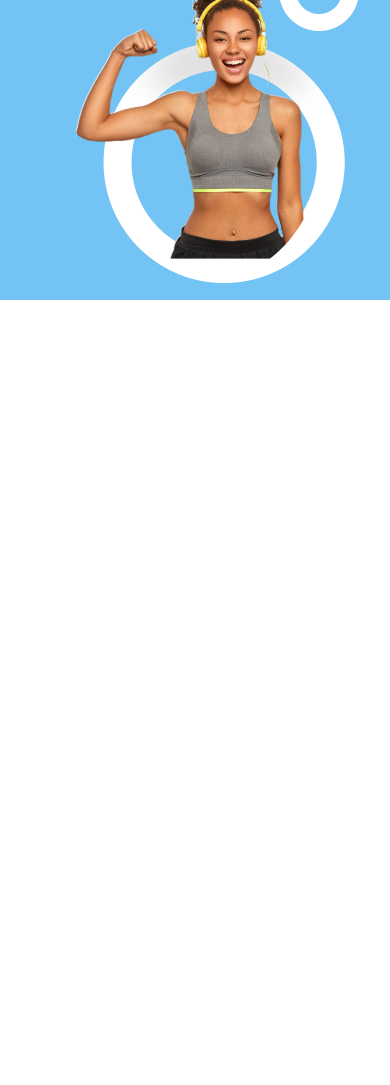
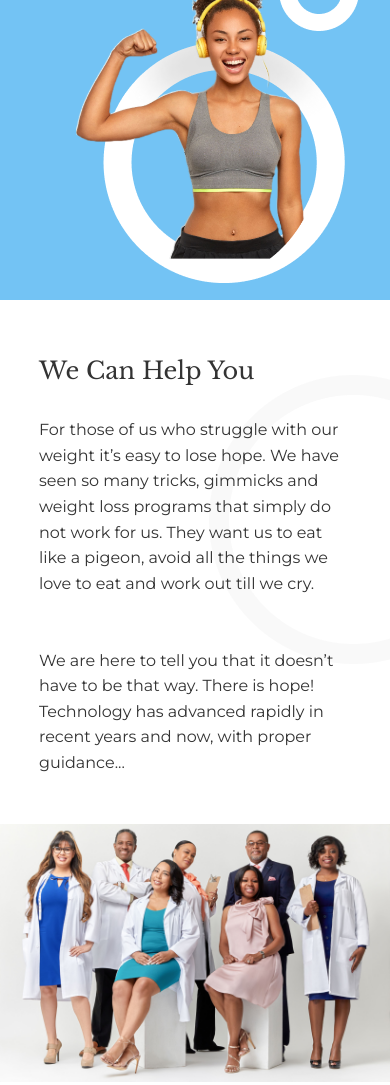
Before and after one commit to Spitelon/A-Better-Weigh-Site, a plain HTML site: page index.html in a window 390 px wide. Shown: the part 2114-3199 px from the top of the page. Before the commit the page ends 2414 px from the top, so only its background shows below. Drawn offline with nearby package versions, Linux system fonts and the light colour scheme.

Commit message:
Add files via upload

```diff
--- a/css/style.css
+++ b/css/style.css
@@ -264,7 +264,7 @@ body {
     color: #C4C4C4;
 }
 
-.activity-card-paragraph{
+.activity-card-paragraph {
     margin: auto;
     padding: auto;
 }
@@ -328,6 +328,60 @@ body {
 .left-text-biceps button {
     margin-bottom: 5rem;
 }
+
+/* PEOPLEGROUP SECTION */
+/* PEOPLEGROUP SECTION */
+/* PEOPLEGROUP SECTION */
+
+
+.people-group-section {
+    background-color: #FFF;
+    height: 49.625rem;
+    background-image: url("../Images/Group-people-desktop.png");
+    background-repeat: no-repeat;
+    background-position: bottom;
+    background-attachment: local;
+}
+
+.people-group-content {
+    display: flex;
+    flex-direction: column;
+    text-align: center;
+}
+
+.people-group-text-part-1 {
+    margin-top: 3rem;
+}
+
+.people-group-text-part-1 h3 {
+    color: #333;
+    font-family: 'Libre Baskerville', sans-serif;
+    font-size: 32px;
+    font-weight: 400;
+}
+
+.people-group-content p {
+    color: #333;
+    font-family: 'Montserrat', sans-serif;
+    font-size: 16px;
+    line-height: 25.6px;
+    width: 71.25rem;
+    max-width: 110%;
+}
+
+.text-part-1-parapgraph-tablet-mobile {
+    display: none;
+}
+
+.people-group-button {
+    align-self: center;
+}
+
+.people-group-picture-tablet-mobile {
+    display: none;
+}
+
+
 
 /* NAV HAMBURGER */
 /* NAV HAMBURGER */
@@ -557,6 +611,55 @@ body {
         justify-content: center;
     }
 
+    .people-group-section {
+        background-image: url("../Images/Ellipse-group-people-mobile.png");
+        background-repeat: no-repeat;
+        background-position: right top 75px;
+        background-attachment: local;
+    }
+
+    .people-group-picture-tablet-mobile {
+        display: flex;
+        justify-content: center;
+        margin-top: 2rem;
+    }
+
+    .people-group-picture-tablet-mobile img {
+        max-width: 100%;
+        width: 100%;
+        height: auto;
+    }
+
+    .people-group-content {
+        text-align: left;
+    }
+
+    .text-part-1-parapgraph {
+        display: none;
+    }
+
+    .text-part-1-parapgraph-tablet-mobile {
+        display: block;
+        margin-top: 2rem;
+    }
+
+    .people-group-text-part-2 {
+        margin-top: 2rem;
+        margin-bottom: 1.5rem;
+    }
+
+    .people-group-content p {
+        max-width: 100%;
+    }
+
+    .people-group-content h3 {
+        font-size: 24px;
+    }
+
+    .people-group-text-part-1 {
+        margin-top: 2rem;
+    }
+
 }
 
 /* TABLET */
@@ -678,7 +781,7 @@ body {
         padding: 0.5rem;
     }
 
-    .card-paragraph{
+    .card-paragraph {
         margin-top: 3rem;
     }
 
@@ -703,7 +806,7 @@ body {
         text-align: left;
     }
 
-    .left-text-biceps h3{
+    .left-text-biceps h3 {
         width: 70%;
         margin-top: 3.5rem;
     }
@@ -736,7 +839,7 @@ body {
         background-attachment: local;
     }
 
-    .biceps-lady img{
+    .biceps-lady img {
         height: 30rem;
     }
 
@@ -749,5 +852,47 @@ body {
         background-attachment: local;
     }
 
+    .people-group-section {
+        background-image: url("../Images/Ellipse-group-people-tablet.png");
+        background-repeat: no-repeat;
+        background-position: right top 45px;
+        background-attachment: local;
+    }
+
+    .people-group-picture-tablet-mobile {
+        display: flex;
+        justify-content: center;
+        margin-top: 2rem;
+    }
+
+    .people-group-picture-tablet-mobile img {
+        max-width: 100%;
+        width: 100%;
+        height: auto;
+    }
+
+    .people-group-content {
+        text-align: left;
+    }
+
+    .text-part-1-parapgraph {
+        display: none;
+    }
+
+    .text-part-1-parapgraph-tablet-mobile {
+        display: block;
+        margin-top: 3.5rem;
+    }
+
+    .people-group-text-part-2 {
+        margin-top: 1.5rem;
+    }
+
+    .people-group-content p {
+        max-width: 100%;
+    }
+
+
+
 
 }
--- a/index.html
+++ b/index.html
@@ -134,6 +134,38 @@
         </div>
     </section>
 
+    <section class="people-group-section">
+            <div class="people-group-content">
+                <div class="people-group-text-part-1 container container-tablet">
+                    <h3>We Can Help You</h3>
+                    <p class="text-part-1-parapgraph">For those of us who struggle with our weight
+                        it’s easy to lose hope. We have seen so many tricks, gimmicks and weight loss
+                        programs that simply do not work for us. They want us to eat like a pigeon, avoid all the things
+                        we love to eat and work out till we cry. We are here to tell you that it doesn’t have to be that way. There
+                        is hope!
+                        Technology has advanced rapidly in recent years and now, with proper guidance... </p>
+                        <p class="text-part-1-parapgraph-tablet-mobile">For those of us who struggle with our weight
+                            it’s easy to lose hope. We have seen so many tricks, gimmicks and weight loss
+                            programs that simply do not work for us. They want us to eat like a pigeon, avoid all the things
+                            we love to eat and work out till we cry.<br><br><br> We are here to tell you that it doesn’t have to be that way. There
+                            is hope!
+                            Technology has advanced rapidly in recent years and now, with proper guidance... </p>
+                </div>
+                <div class="people-group-picture-tablet-mobile">
+                    <img src="Images/Group-people-tablet-mobile.png" alt="Doctors-picture">
+                </div>
+                <div class="people-group-text-part-2 container container-tablet">
+                    <p>You can join the ranks of our over 15,000 satisfied clients who have lost weight,
+                        regained their confidence and are living happy exuberant lives with their family.
+                        They did this without: breaking the bank, sweating buckets in intense workout programs,
+                        and most importantly, without giving up ice-cream, bread, pizza, doughnuts and all their
+                        favorite foods.</p>
+                </div>
+                <button class="btn people-group-button">Book my appointment</button>
+            </div>
+
+    </section>
+
 
 
     <script src="https://kit.fontawesome.com/d4c327f8da.js" crossorigin="anonymous"></script>
--- a/script/script.js
+++ b/script/script.js
@@ -17,6 +17,4 @@ var x = setInterval(function () {
   document.getElementById("minute").innerHTML = minute + " ";
 
   document.getElementById("second").innerHTML = second + " ";
-
-
 })
```
Also changed, not shown: Images/Ellipse-group-people-mobile.png (added), Images/Ellipse-group-people-tablet.png (added), Images/Group-people-desktop.png (added), Images/Group-people-tablet-mobile.png (added). Lines whose indentation alone changed are shown as unchanged.
